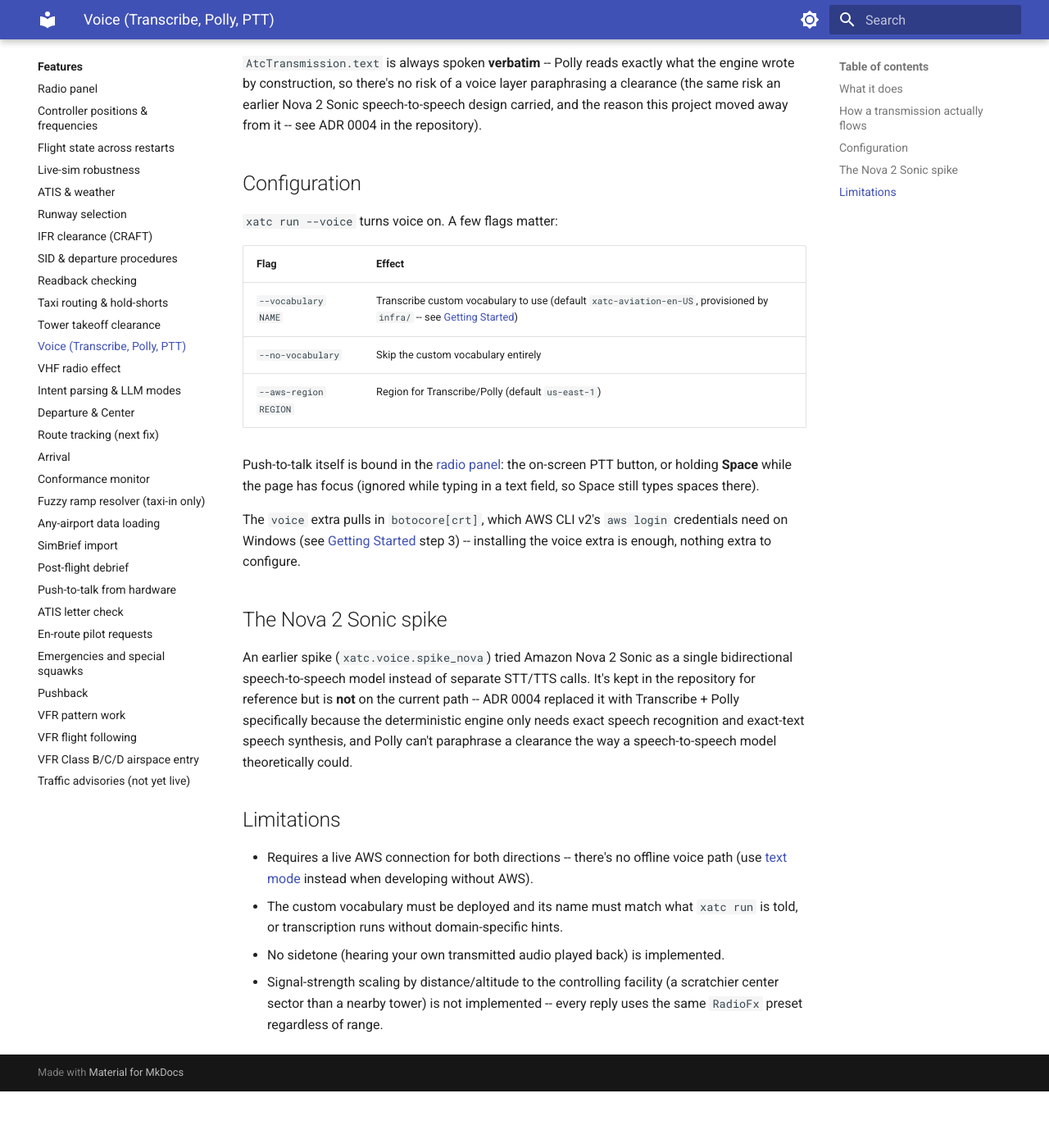
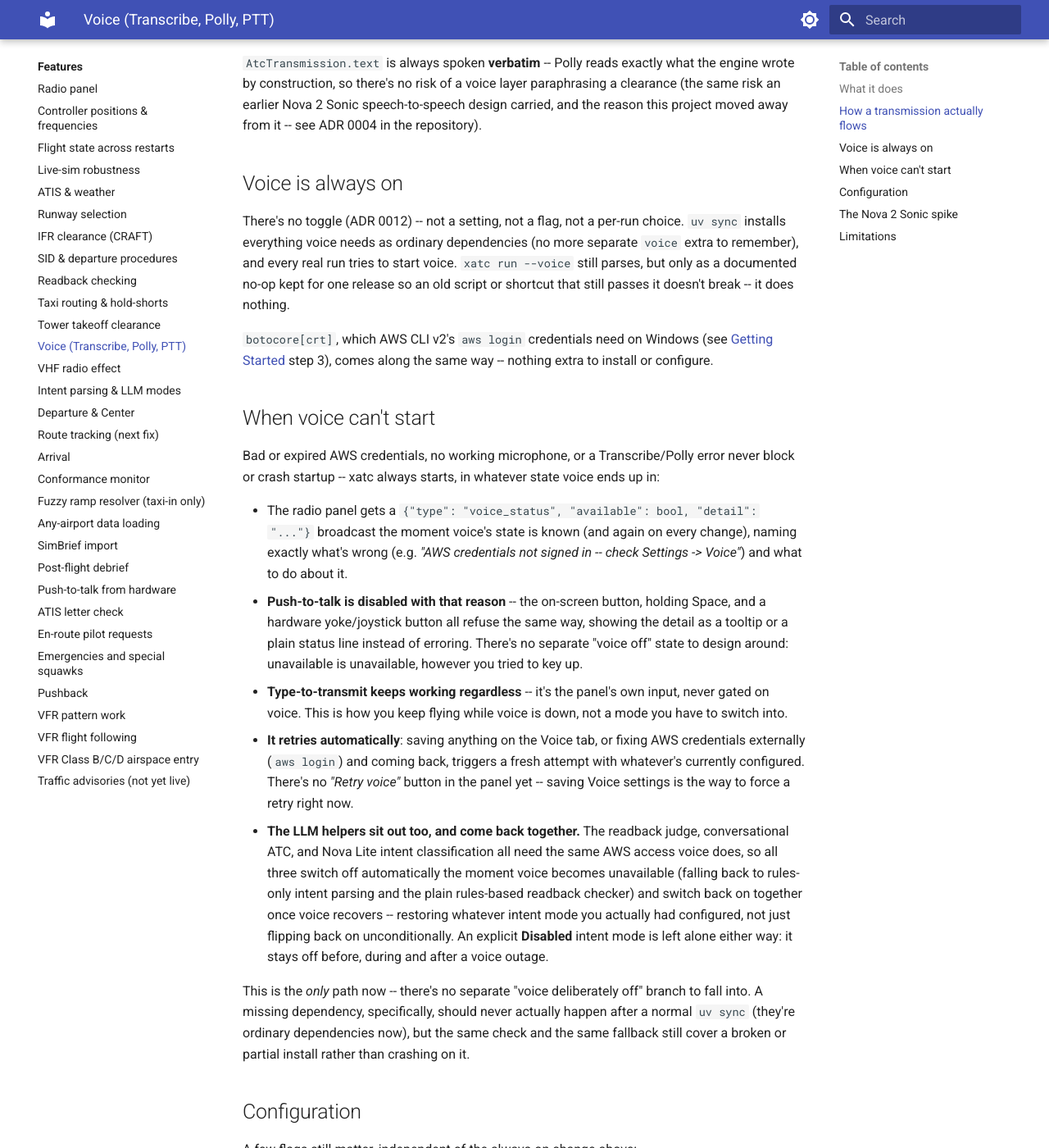
Before and after one commit to dbryant4/xplane12-atc-docs, an MkDocs documentation site: the page built from docs/features/voice.md, in a window 1280 px wide and 1400 px high, scrolled down 1310 px. Shown: the whole window at 82% size. Built offline with MkDocs 1.6.1 and Material for MkDocs 9.7.7, drawn with Linux system fonts in a browser that asks for light colours; the version menu is left out; before the commit the page ends 2641 px from its top, so only the background shows below that; some of the changed text lies outside the part shown.

Commit message:
Voice is always on (ADR 0012): docs for app PR #181
Covers the app's ADR 0012 change: no more voice.enabled setting, no --voice/
--no-voice toggle (the flag is kept for one release as a documented no-op),
the voice extra is gone (uv sync installs everything), and CI is down to one
job (with PortAudio). Documents what graceful degradation actually looks like
now that it's the only path: the panel's voice_status message, PTT (on-screen,
Space, and hardware) disabled with a plain reason instead of erroring,
type-to-transmit always available regardless, retrying via a Voice tab save
(no "Retry voice" button exists yet), and the readback judge/conversational
ATC/Nova Lite intent classification all switching off together while AWS is
unavailable and back on together once it recovers (an explicit Disabled
intent mode stays off throughout). Also notes the intent parser's
unconditional fallback default and the TCAS exact-name/WARN-not-FAIL fix.

Stayed in getting-started.md, settings.md, features/voice.md and
features/radio-panel.md per the split with Jr Dev 3's F16/wake/roadmap work.

Co-Authored-By: Claude Sonnet 5 <noreply@anthropic.com>

```diff
--- a/docs/features/voice.md
+++ b/docs/features/voice.md
@@ -54,9 +54,55 @@ engine wrote by construction, so there's no risk of a voice layer paraphrasing a
 clearance (the same risk an earlier Nova 2 Sonic speech-to-speech design carried, and
 the reason this project moved away from it -- see ADR 0004 in the repository).
 
+## Voice is always on
+
+There's no toggle (ADR 0012) -- not a setting, not a flag, not a per-run choice. `uv
+sync` installs everything voice needs as ordinary dependencies (no more separate `voice`
+extra to remember), and every real run tries to start voice. `xatc run --voice` still
+parses, but only as a documented no-op kept for one release so an old script or shortcut
+that still passes it doesn't break -- it does nothing.
+
+`botocore[crt]`, which AWS CLI v2's `aws login` credentials need on Windows (see [Getting
+Started](../getting-started.md) step 3), comes along the same way -- nothing extra to
+install or configure.
+
+## When voice can't start
+
+Bad or expired AWS credentials, no working microphone, or a Transcribe/Polly error never
+block or crash startup -- xatc always starts, in whatever state voice ends up in:
+
+- The radio panel gets a `{"type": "voice_status", "available": bool, "detail": "..."}`
+  broadcast the moment voice's state is known (and again on every change), naming exactly
+  what's wrong (e.g. *"AWS credentials not signed in -- check Settings -> Voice"*) and
+  what to do about it.
+- **Push-to-talk is disabled with that reason** -- the on-screen button, holding Space,
+  and a hardware yoke/joystick button all refuse the same way, showing the detail as a
+  tooltip or a plain status line instead of erroring. There's no separate "voice off"
+  state to design around: unavailable is unavailable, however you tried to key up.
+- **Type-to-transmit keeps working regardless** -- it's the panel's own input, never
+  gated on voice. This is how you keep flying while voice is down, not a mode you have
+  to switch into.
+- **It retries automatically**: saving anything on the Voice tab, or fixing AWS
+  credentials externally (`aws login`) and coming back, triggers a fresh attempt with
+  whatever's currently configured. There's no *"Retry voice"* button in the panel yet --
+  saving Voice settings is the way to force a retry right now.
+- **The LLM helpers sit out too, and come back together.** The readback judge,
+  conversational ATC, and Nova Lite intent classification all need the same AWS access
+  voice does, so all three switch off automatically the moment voice becomes unavailable
+  (falling back to rules-only intent parsing and the plain rules-based readback checker)
+  and switch back on together once voice recovers -- restoring whatever intent mode you
+  actually had configured, not just flipping back on unconditionally. An explicit
+  **Disabled** intent mode is left alone either way: it stays off before, during and
+  after a voice outage.
+
+This is the *only* path now -- there's no separate "voice deliberately off" branch to
+fall into. A missing dependency, specifically, should never actually happen after a
+normal `uv sync` (they're ordinary dependencies now), but the same check and the same
+fallback still cover a broken or partial install rather than crashing on it.
+
 ## Configuration
 
-`xatc run --voice` turns voice on. A few flags matter:
+A few flags still matter, independent of the always-on change above:
 
 | Flag | Effect |
 |---|---|
@@ -66,11 +112,8 @@ the reason this project moved away from it -- see ADR 0004 in the repository).
 
 Push-to-talk itself is bound in the [radio panel](radio-panel.md): the on-screen PTT
 button, or holding **Space** while the page has focus (ignored while typing in a text
-field, so Space still types spaces there).
-
-The `voice` extra pulls in `botocore[crt]`, which AWS CLI v2's `aws login` credentials
-need on Windows (see [Getting Started](../getting-started.md) step 3) -- installing the
-voice extra is enough, nothing extra to configure.
+field, so Space still types spaces there) -- see [Push-to-talk from
+hardware](joystick-ptt.md) for a real yoke or joystick button instead.
 
 ## The Nova 2 Sonic spike
 
@@ -83,8 +126,11 @@ way a speech-to-speech model theoretically could.
 
 ## Limitations
 
-- Requires a live AWS connection for both directions -- there's no offline voice path
-  (use [text mode](radio-panel.md#text-mode) instead when developing without AWS).
+- Requires a live AWS connection for both directions -- there's no offline voice path.
+  Without one, voice is simply unavailable (see above); type-to-transmit on the [radio
+  panel](radio-panel.md) works regardless.
+- No *"Retry voice"* control in the panel yet -- saving the Voice tab (even with nothing
+  actually changed) is the only way to force a retry right now.
 - The custom vocabulary must be deployed and its name must match what `xatc run` is
   told, or transcription runs without domain-specific hints.
 - No sidetone (hearing your own transmitted audio played back) is implemented.
```
Also changed, not shown: docs/features/radio-panel.md (+16 -11 lines), docs/getting-started.md (+26 -15 lines), docs/settings.md (+5 -4 lines).
